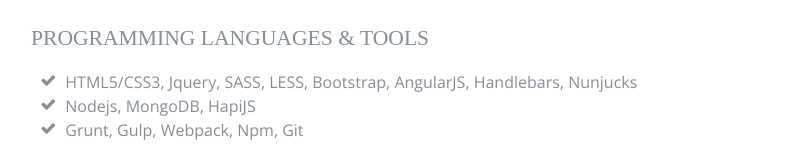
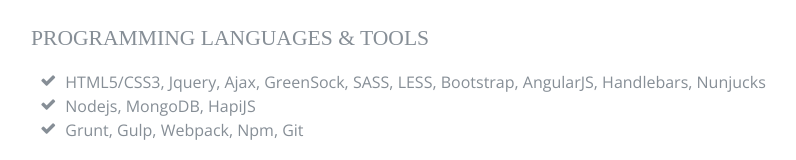
Before and after one commit to ace53thntu/ace53thntu.github.io, a plain HTML site: page index.html in a window 1280 px wide. Shown: the part 2607-2767 px from the top of the page, without its empty margins (289-1085 px from the left). Drawn offline with nearby package versions, Linux system fonts and the light colour scheme; a web font is replaced by a local one.

Commit message:
no message

```diff
--- a/index.html
+++ b/index.html
@@ -159,7 +159,7 @@
           <ul class="fa-ul mb-0">
             <li>
               <i class="fa-li fa fa-check"></i>
-              HTML5/CSS3, Jquery, SASS, LESS, Bootstrap, AngularJS, Handlebars, Nunjucks</li>
+              HTML5/CSS3, Jquery, Ajax, GreenSock, SASS, LESS, Bootstrap, AngularJS, Handlebars, Nunjucks</li>
             <li>
               <i class="fa-li fa fa-check"></i>
               Nodejs, MongoDB, HapiJS</li>
```
